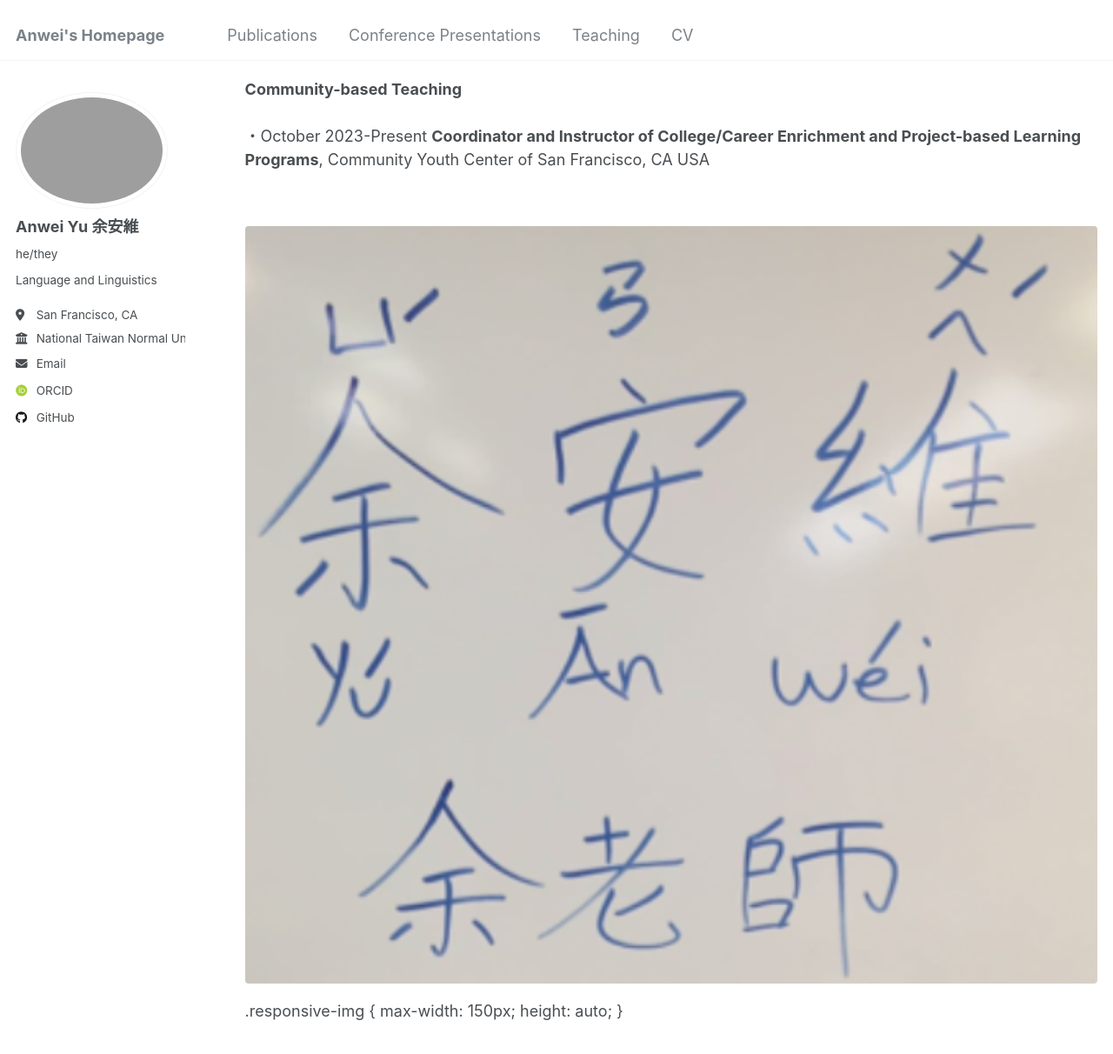
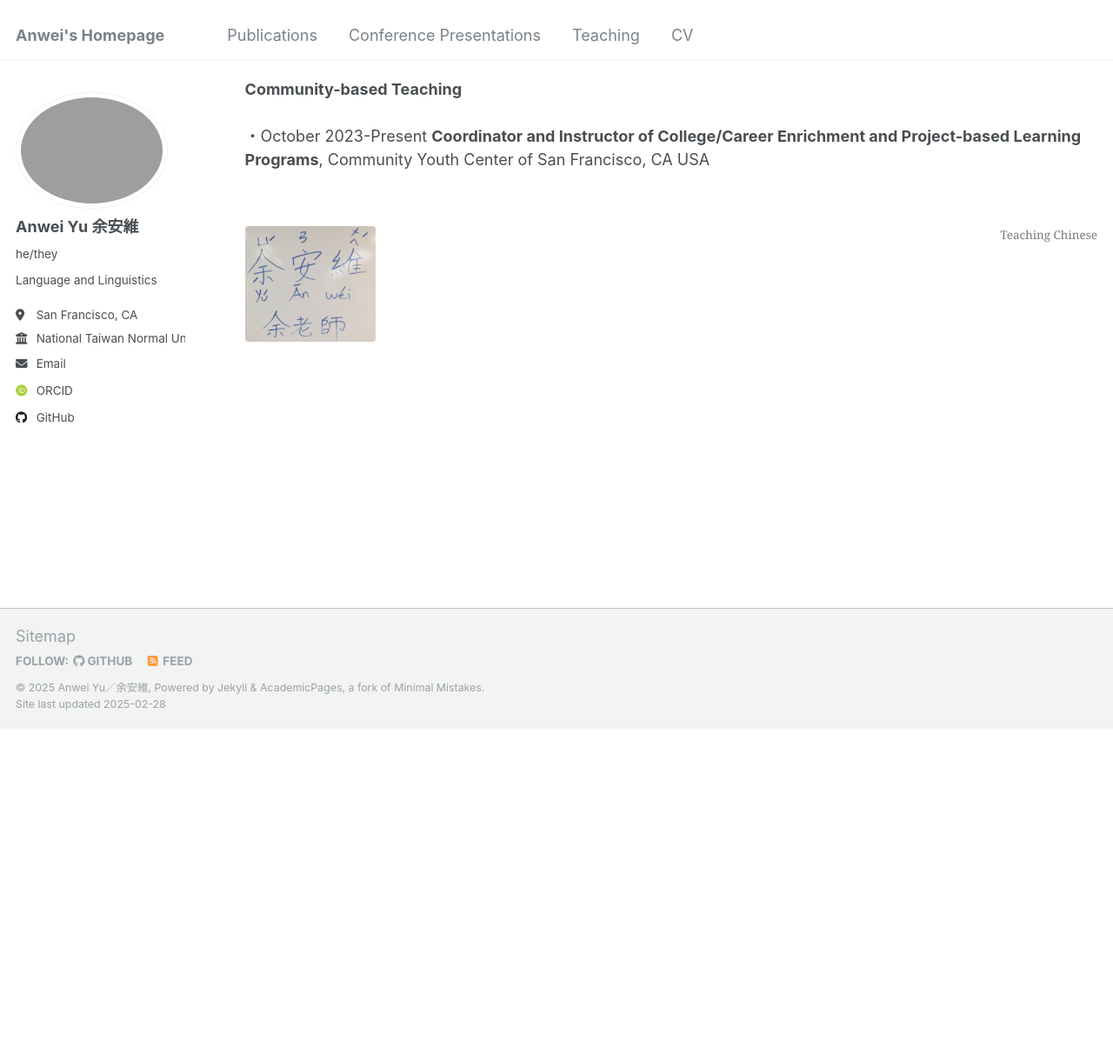
Before and after one commit to anweiyu/anweiyu.github.io, a Jekyll site: the page built from _pages/teaching.html, in a window 1280 px wide and 1400 px high, scrolled down 1706 px. Shown: the top 1212 px of the window at 87% size. Built offline with Jekyll 4.4.1, drawn with Linux system fonts in a browser that asks for light colours; some web fonts are replaced; after the commit the page ends 2544 px from its top, so only the background shows below that.

Commit message:
Update teaching.html

```diff
--- a/_pages/teaching.html
+++ b/_pages/teaching.html
@@ -32,8 +32,12 @@ author_profile: true
 ・October 2023-Present <strong>Coordinator and Instructor of College/Career Enrichment and Project-based Learning Programs</strong>, Community Youth Center of San Francisco, CA USA<br><br>
 <figure>
     <img src="{{site.baseurl}}/images/Teaching.png" alt="Teaching Chinese" class="responsive-img">
+    <figcaption>Teaching Chinese</figcaption>
+</figure>
+
+<style>
     .responsive-img {
-    max-width: 150px;
-    height: auto;
-}
-</figure>
+        max-width: 150px;
+        height: auto;
+    }
+</style>
```
